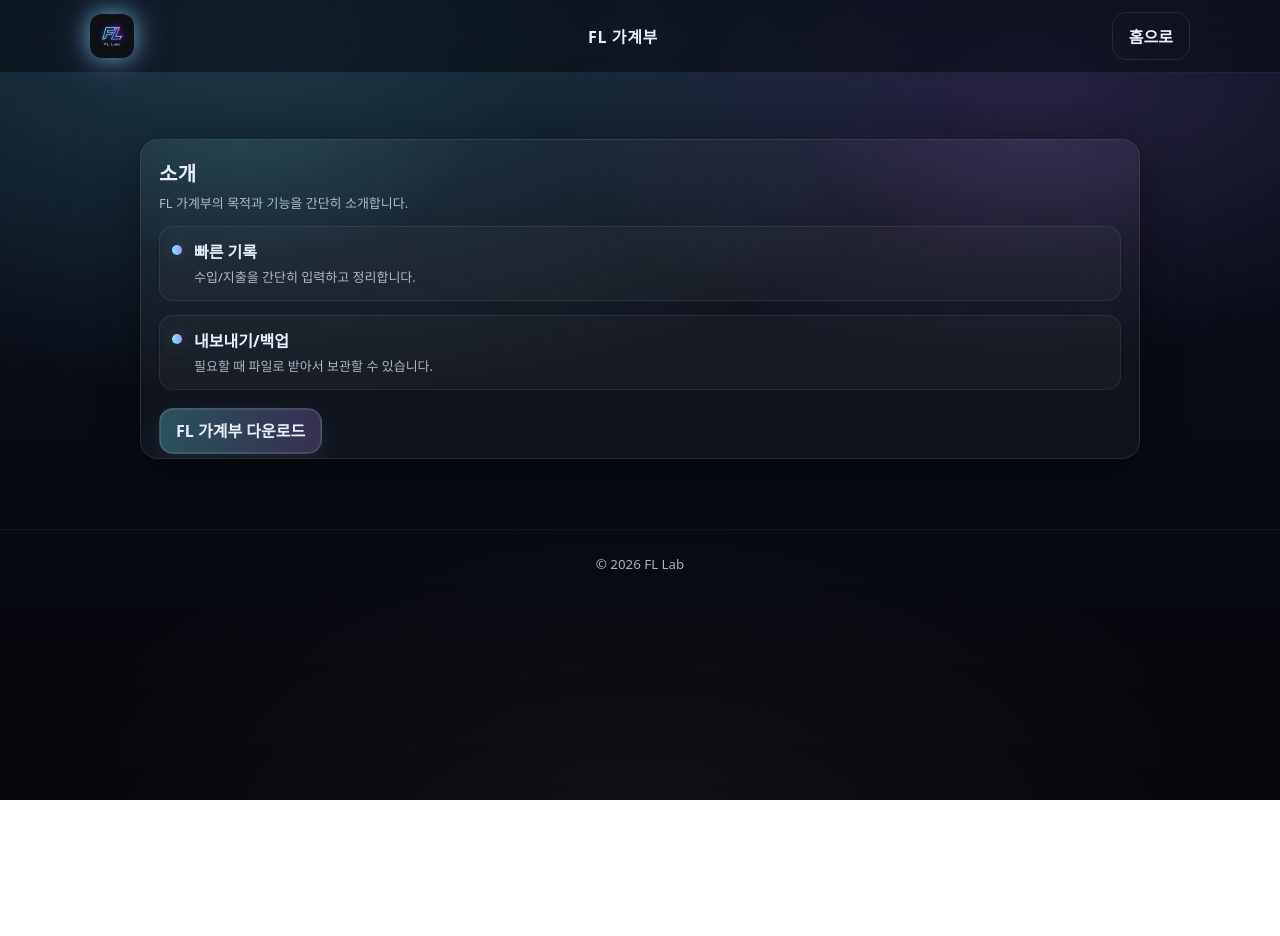
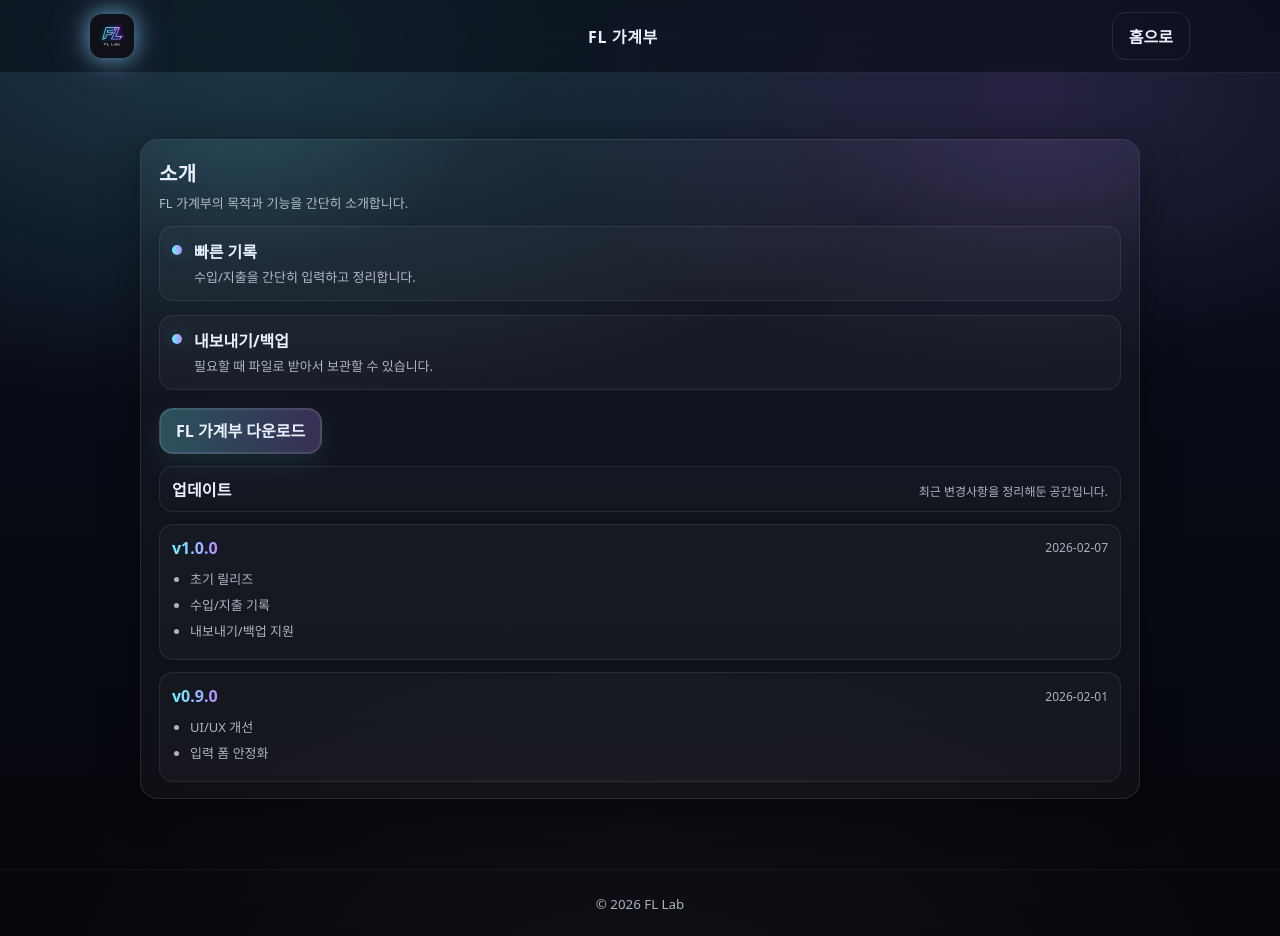
Before and after one commit to fivelights100/FL-home, a React (Vite) app: page /ledger in a window 1280 px wide. Before the commit the page ends 800 px from the top, so only its background shows below. Built offline with nearby package versions, Linux system fonts and the light colour scheme.

Commit message:
LedgerPage.jsx 업데이트 항목 추가

```diff
--- a/src/App.css
+++ b/src/App.css
@@ -446,6 +446,78 @@ a{ color:inherit; text-decoration:none; }
   .menu{ display:none; } /* 모바일에서는 메뉴 숨김(원하면 햄버거로 바꿔줄 수 있음) */
 }
 
+/* ===== LedgerPage: 업데이트 영역(소개 아래) ===== */
+.update{
+  margin-top: 4px;
+  padding-top: 6px;
+}
+
+.update-head{
+  display:flex;
+  align-items: baseline;
+  justify-content: space-between;
+  gap: 12px;
+  padding: 10px 12px;
+  border-radius: 14px;
+  border: 1px solid rgba(255,255,255,0.08);
+  background: rgba(255,255,255,0.02);
+}
+
+.update-title{
+  font-weight: 900;
+  letter-spacing: 0.2px;
+}
+
+.update-sub{
+  font-size: 12px;
+  color: var(--muted);
+}
+
+.update-list{
+  margin-top: 12px;
+  display:grid;
+  gap: 12px;
+}
+
+.update-item{
+  padding: 12px 12px;
+  border-radius: 14px;
+  border: 1px solid rgba(255,255,255,0.08);
+  background: rgba(255,255,255,0.03);
+}
+
+.update-meta{
+  display:flex;
+  align-items:center;
+  justify-content: space-between;
+  gap: 10px;
+}
+
+.update-version{
+  font-weight: 900;
+  background: linear-gradient(90deg, var(--cyan), var(--violet));
+  -webkit-background-clip:text;
+  -webkit-text-fill-color: transparent;
+}
+
+.update-date{
+  font-size: 12px;
+  color: rgba(234,240,255,0.70);
+}
+
+.update-bullets{
+  margin: 10px 0 0;
+  padding-left: 18px;
+  color: rgba(234,240,255,0.86);
+}
+
+.update-bullets li{
+  margin: 6px 0;
+  color: var(--muted);
+  font-size: 13px;
+  line-height: 1.55;
+}
+
 /* ===== 애니메이션 ===== */
 @keyframes floatGlow{
   0%   { transform: translate3d(0,0,0) scale(1); }
--- a/src/pages/LedgerPage.jsx
+++ b/src/pages/LedgerPage.jsx
@@ -1,14 +1,33 @@
 // LedgerPage.jsx
 // - FL 가계부 소개 페이지
-// - public/downloads/FL_AccountBook.zip 파일을 다운로드하도록 링크를 제공한다
+// - 다운로드 링크 제공 + (추가) 업데이트 영역
 
 import { Link } from "react-router-dom";
 import logo from "../assets/fl-logo.png";
 
 export default function LedgerPage() {
+  /*
+    [업데이트 데이터]
+    - 여기 배열만 바꾸면 “업데이트” 칸 내용이 그대로 반영돼.
+    - date: 표시용 날짜
+    - version: 버전 텍스트
+    - items: 변경사항 리스트
+  */
+  const updates = [
+    {
+      date: "2026-02-07",
+      version: "v1.0.0",
+      items: ["초기 릴리즈", "수입/지출 기록", "내보내기/백업 지원"],
+    },
+    {
+      date: "2026-02-01",
+      version: "v0.9.0",
+      items: ["UI/UX 개선", "입력 폼 안정화"],
+    },
+  ];
+
   return (
     <div className="page">
-      {/* 상단: 간단 헤더(홈으로 돌아가기 제공) */}
       <header className="ledger-top">
         <div className="ledger-top-inner">
           <img src={logo} alt="FL Lab" className="brand-logo" />
@@ -44,11 +63,47 @@ export default function LedgerPage() {
               </div>
             </div>
 
-            {/* 다운로드 버튼 */}
+            {/*
+              [다운로드 버튼]
+              - 기존 디자인/버튼 스타일 그대로 유지
+            */}
             <div style={{ marginTop: 14 }}>
-              <a className="btn primary" href="https://s3.ap-northeast-2.amazonaws.com/fl-lab-downloads-1.0.0/FL_AccountBook_v1.0.0_Setup.exe" download>
+              <a
+                className="btn primary"
+                href="https://s3.ap-northeast-2.amazonaws.com/fl-lab-downloads-1.0.0/FL_AccountBook_v1.0.0_Setup.exe"
+                download
+              >
                 FL 가계부 다운로드
               </a>
+            </div>
+
+            {/*
+              [업데이트 섹션]
+              - “소개” 아래쪽에 자연스럽게 붙는 업데이트 박스
+              - updates 배열을 map으로 렌더링
+            */}
+            <div className="update">
+              <div className="update-head">
+                <div className="update-title">업데이트</div>
+                <div className="update-sub">최근 변경사항을 정리해둔 공간입니다.</div>
+              </div>
+
+              <div className="update-list">
+                {updates.map((u) => (
+                  <div className="update-item" key={`${u.date}-${u.version}`}>
+                    <div className="update-meta">
+                      <span className="update-version">{u.version}</span>
+                      <span className="update-date">{u.date}</span>
+                    </div>
+
+                    <ul className="update-bullets">
+                      {u.items.map((t, idx) => (
+                        <li key={idx}>{t}</li>
+                      ))}
+                    </ul>
+                  </div>
+                ))}
+              </div>
             </div>
           </div>
         </section>
```
